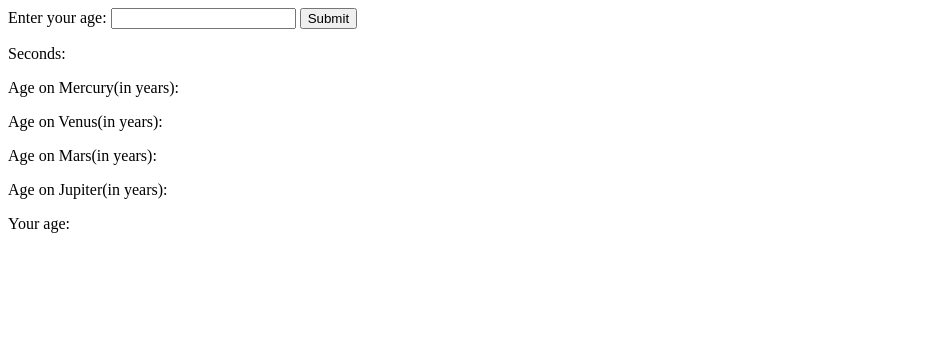
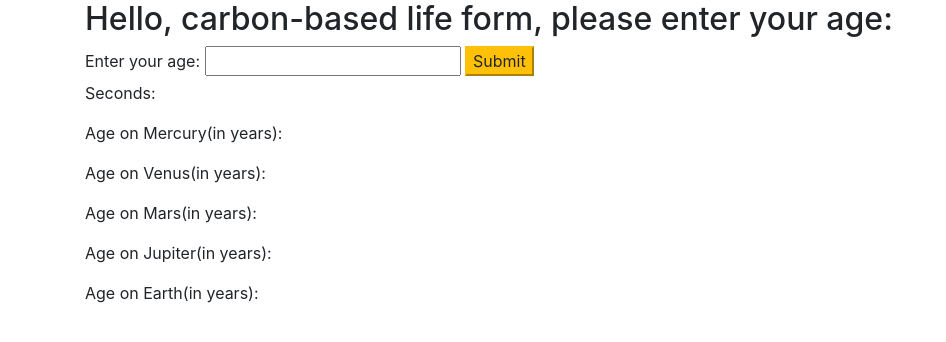
Before and after one commit to katetrahan/Galactic-Age-Calculator, a website: page index.html in a window 1280 px wide. Shown: the whole page, without its empty margins (0-946 px from the left). Drawn offline with nearby package versions, Linux system fonts and the light colour scheme.

Commit message:
add bower and bootstrap

```diff
--- a/index.html
+++ b/index.html
@@ -1,15 +1,18 @@
 <!DOCTYPE html>
 <html>
   <head>
-    <script src="https://ajax.googleapis.com/ajax/libs/jquery/1.12.0/jquery.min.js"></script>
+    <link rel="stylesheet" href="bower_components/bootstrap/dist/css/bootstrap.min.css">
+    <script src="bower_components/jquery/dist/jquery.min.js"></script>
     <script type="text/javascript" src="build/js/app.js"></script>
     <title>Space Calc</title>
   </head>
   <body>
+    <div class="container">
       <form id="birth-form">
+        <h2> Hello, carbon-based life form, please enter your age:</h2>
         <label for="date">Enter your age:</label>
         <input id="age" type="number">
-      <button type="submit">Submit</button>
+        <button class="btn-warning"type="submit">Submit</button>
       </form>
       <div id="solution"></ul>
         <p>Seconds:<span id="seconds"></span></p>
@@ -18,8 +21,7 @@
       <p>Age on Venus(in years):<span class="venus"></span></p>
       <p>Age on Mars(in years):<span class="mars"></span></p>
       <p>Age on Jupiter(in years):<span class="jupiter"></span></p>
-    <p>Your age:<span id="output"></span></p>
-
-
+      <p>Age on Earth(in years):<span id="output"></span></p>
+    </div>
   </body>
 </html>
```
Also changed, not shown: bower.json (added, +21 -0 lines), 1 other file. Lines whose indentation alone changed are shown as unchanged.
